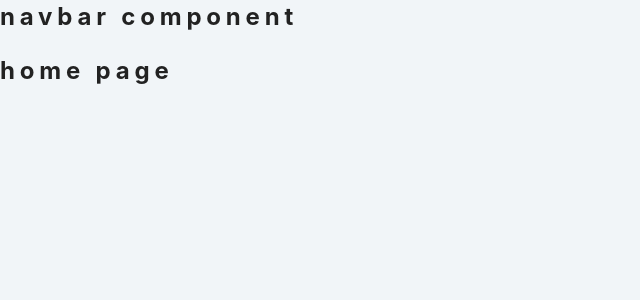
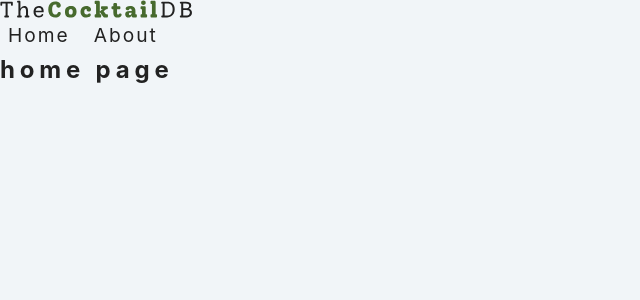
Before and after one commit to hnz989/cocktails, a React (Create React App) app: page / in a window 1280 px wide. Shown: the top 300 px of the page, without its empty margins (0-640 px from the left). Built offline with nearby package versions, Linux system fonts and the light colour scheme.

Commit message:
Navbar setup

```diff
--- a/src/components/Navbar.js
+++ b/src/components/Navbar.js
@@ -1,13 +1,27 @@
 import React from 'react'
-import { Link } from 'react-router-dom'
+import {Link} from 'react-router-dom'
 import logo from '../logo.svg'
 
 const Navbar = () => {
-  return (
-    <div>
-      <h2>navbar component</h2>
-    </div>
-  )
+    return (
+        <div>
+            <Link to='/'>
+                <img src={logo} alt='cocktail db logo' className='logo' />
+            </Link>
+            <ul className='nav-links'>
+                <li>
+                    <Link to='/'>
+                        Home
+                    </Link>
+                </li>
+                <li>
+                    <Link to='/about'>
+                        About
+                    </Link>
+                </li>
+            </ul>
+        </div>
+    )
 }
 
 export default Navbar
```
